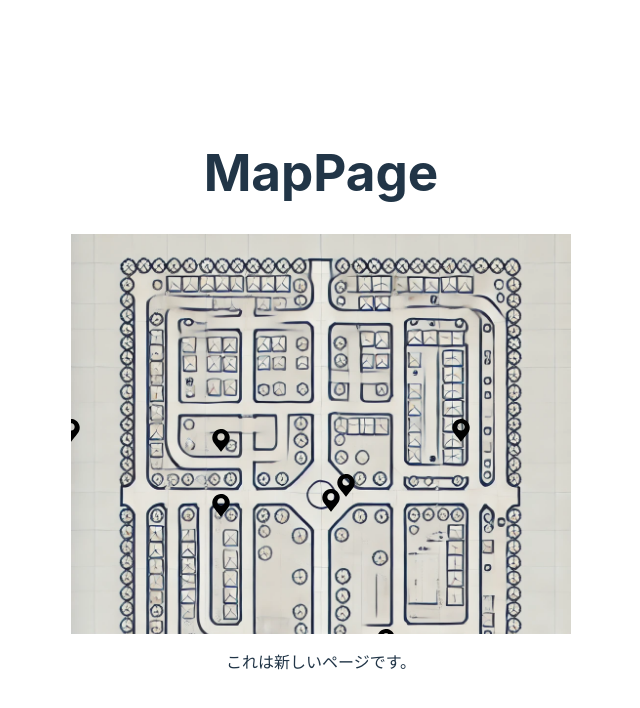
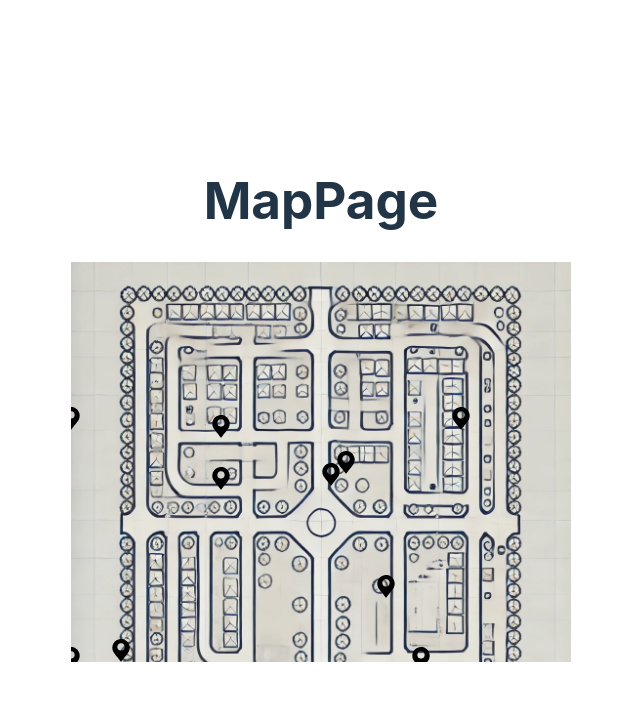
Before and after one commit to GreenTeaProgrammers/MatsuriSNS, a React (Vite) app in the folder frontend/: page /map in a window 1280 px wide. Shown: the top 708 px of the page, without its empty margins (319-959 px from the left). Built offline with nearby package versions, Linux system fonts and the light colour scheme.

Commit message:
feat: Implement drag control of the map

```diff
--- a/frontend/src/components/Map.tsx
+++ b/frontend/src/components/Map.tsx
@@ -1,4 +1,4 @@
-import React from "react";
+import React, { useRef, useEffect } from "react";
 import Pin, { PinProps } from "./Pin";
 import './Map.css';
 
@@ -9,18 +9,84 @@ type MapProps = {
   height?: number;
 };
 
-const Map: React.FC<MapProps> = ({ src: path, pins, width, height }) => {
+const Map: React.FC<MapProps> = ({ src: path, pins, width = 500, height = 400 }) => {
+  const mapRef = useRef<HTMLDivElement>(null);
+
+  useEffect(() => {
+    const mapElement = mapRef.current;
+    if (!mapElement) return;
+
+    let isDragging = false;
+    let startX = 0;
+    let startY = 0;
+    let scrollLeft = 0;
+    let scrollTop = 0;
+
+    const onMouseDown = (e: MouseEvent) => {
+      isDragging = true;
+      startX = e.pageX - mapElement.offsetLeft;
+      startY = e.pageY - mapElement.offsetTop;
+      scrollLeft = mapElement.scrollLeft;
+      scrollTop = mapElement.scrollTop;
+      mapElement.style.cursor = 'grabbing'; // ドラッグ中のポインター
+    };
+
+    const onMouseMove = (e: MouseEvent) => {
+      if (!isDragging) return;
+      e.preventDefault();
+      const x = e.pageX - mapElement.offsetLeft;
+      const y = e.pageY - mapElement.offsetTop;
+      const walkX = (x - startX) * 1; // 移動量
+      const walkY = (y - startY) * 1;
+      mapElement.scrollLeft = scrollLeft - walkX;
+      mapElement.scrollTop = scrollTop - walkY;
+    };
+
+    const onMouseUpOrLeave = () => {
+      isDragging = false;
+      mapElement.style.cursor = 'grab'; // ドラッグ終了時のポインター
+    };
+
+    mapElement.addEventListener('mousedown', onMouseDown);
+    mapElement.addEventListener('mousemove', onMouseMove);
+    mapElement.addEventListener('mouseup', onMouseUpOrLeave);
+    mapElement.addEventListener('mouseleave', onMouseUpOrLeave);
+
+    // クリーンアップ
+    return () => {
+      mapElement.removeEventListener('mousedown', onMouseDown);
+      mapElement.removeEventListener('mousemove', onMouseMove);
+      mapElement.removeEventListener('mouseup', onMouseUpOrLeave);
+      mapElement.removeEventListener('mouseleave', onMouseUpOrLeave);
+    };
+  }, []);
+
   return (
     <div
-		className="map-container"
+      ref={mapRef}
+      className="map-container"
       style={{
-        width: width || '500px',     // 幅を固定
-        height: height || '400px',    // 高さを固定
-        overflow: 'auto',   // スクロール可能にする
+        width: `${width}px`,
+        height: `${height}px`,
+        overflow: 'hidden', // スクロールバーを隠す
+        cursor: 'grab', // 初期状態のポインター
+        position: 'relative'
       }}
     >
-      <div style={{ position: 'relative', width: '100%' }}>
-        <img src={path} alt="会場地図" style={{ display: 'block', width: '100%', height: 'auto' }} />
+      <div style={{ position: 'relative', width: '100%', height: '100%' }}>
+        <img
+          src={path}
+          alt="会場地図"
+          style={{
+            display: 'block',
+            width: '100%',
+            height: 'auto',
+            objectFit: 'cover',
+            userSelect: 'none',  // 画像の選択を無効化
+            pointerEvents: 'none', // ポインターイベントを無効化
+          }}
+          draggable="false" // 画像のドラッグを無効化
+        />
         {pins.map((pin) => (
           <Pin key={pin.id} {...pin} />
         ))}
--- a/frontend/src/components/Pin.tsx
+++ b/frontend/src/components/Pin.tsx
@@ -22,10 +22,21 @@ const Pin: React.FC<PinProps> = ({ x, y, comment, onClick }) => {
         transform: 'translate(-50%, -50%)',
         cursor: 'pointer', // マウスカーソルをポインターに
         pointerEvents: 'auto', // クリックイベントを受け取るように
+        userSelect: 'none', // ピンの選択を無効化
       }}
       onClick={() => onClick(comment)} // クリック時にコメントを渡す
     >
-      <img src={pinIcon} alt="ピン" style={{ width: '24px', height: '24px' }} />
+      <img
+        src={pinIcon}
+        alt="ピン"
+        style={{
+          width: '24px',
+          height: '24px',
+          userSelect: 'none',  // 画像の選択を無効化
+          pointerEvents: 'none', // 画像自体はクリックイベントを受け取らない
+        }}
+        draggable="false" // 画像のドラッグを無効化
+      />
     </div>
   );
 };
--- a/frontend/src/pages/MapPage.tsx
+++ b/frontend/src/pages/MapPage.tsx
@@ -3,19 +3,25 @@ import Map from '../components/Map';
 import webpImage from '../assets/sample_map.webp';
 import data from '../mock/mock_post.json';
 
+type SelectedPost = {
+  comment: string;
+  createdAt: string;
+} | null;
+
 const MapPage: React.FC = () => {
-  const [selectedComment, setSelectedComment] = useState<string | null>(null);
+  const [selectedPost, setSelectedPost] = useState<SelectedPost>(null);
 
-  // JSONデータからピンデータを生成
   const pins = data.map((item, index) => ({
     id: `pin${index + 1}`,
     x: item.location_x,
     y: item.location_y,
     comment: item.comment,
+    createdAt: item.created_at, // 投稿時刻を追加
   }));
 
-  const handlePinClick = (comment: string) => {
-    setSelectedComment(comment);
+  // ピンがクリックされた時のハンドラ
+  const handlePinClick = (comment: string, createdAt: string) => {
+    setSelectedPost({ comment, createdAt }); // クリックされたピンのコメントと時刻をセット
   };
 
   return (
@@ -25,16 +31,16 @@ const MapPage: React.FC = () => {
         src={webpImage}
         pins={pins.map(pin => ({
           ...pin,
-          onClick: handlePinClick,
+          onClick: () => handlePinClick(pin.comment, pin.createdAt),
         }))}
       />
-      {selectedComment && (
+      {selectedPost && (
         <div style={{ marginTop: '20px', padding: '10px', border: '1px solid #ccc' }}>
           <h2>投稿の内容</h2>
-          <p>{selectedComment}</p>
+          <p>{selectedPost.comment}</p>
+          <p><strong>投稿時刻:</strong> {new Date(selectedPost.createdAt).toLocaleString()}</p>
         </div>
       )}
-      <p>これは新しいページです。</p>
     </div>
   );
 };
```
